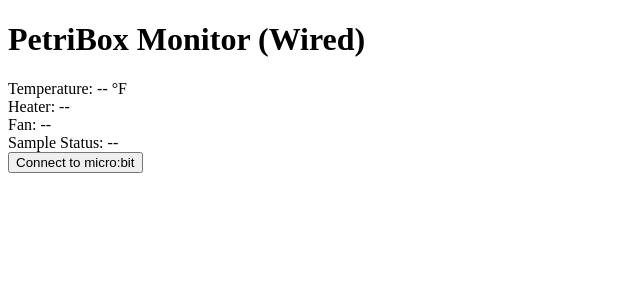
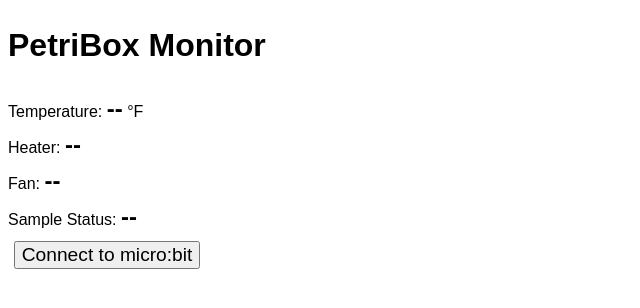
Before and after one commit to Olefishyfisher/MICROBITCODE, a plain HTML site: page index.html in a window 1280 px wide. Shown: the whole page, without its empty margins (0-640 px from the left). Drawn offline with Linux system fonts and the light colour scheme.

Commit message:
Update index.html

```diff
--- a/index.html
+++ b/index.html
@@ -2,17 +2,24 @@
 <html lang="en">
 <head>
 <meta charset="UTF-8">
-<title>PetriBox Monitor (Wired)</title>
+<title>PetriBox Monitor</title>
 <style>
+body { font-family: sans-serif; line-height:1.5; }
 #admin { display:none; margin-top:20px; }
+.alert { color:red; font-weight:bold; }
+.safe { color:green; }
+#temp,#heater,#fan,#status { font-size:1.5em; font-weight:bold; }
+button { font-size:1.2em; margin:0.3em; }
 </style>
 </head>
 <body>
-<h1>PetriBox Monitor (Wired)</h1>
-<div>Temperature: <span id="temp">--</span> °F</div>
-<div>Heater: <span id="heater">--</span></div>
-<div>Fan: <span id="fan">--</span></div>
-<div>Sample Status: <span id="status">--</span></div>
+<h1>PetriBox Monitor</h1>
+
+<div>Temperature: <span id="temp" aria-live="polite">--</span> °F</div>
+<div>Heater: <span id="heater" aria-live="polite">--</span></div>
+<div>Fan: <span id="fan" aria-live="polite">--</span></div>
+<div>Sample Status: <span id="status" aria-live="polite">--</span></div>
+
 <button id="connect">Connect to micro:bit</button>
 
 <div id="admin">
@@ -23,6 +30,9 @@
 <button onclick="sendCmd('FAN',0)">Fan OFF</button>
 </div>
 
+<!-- Optional alert sound -->
+<audio id="alertTone" src="alert.mp3" preload="auto"></audio>
+
 <script src="app.js"></script>
 </body>
 </html>
```
